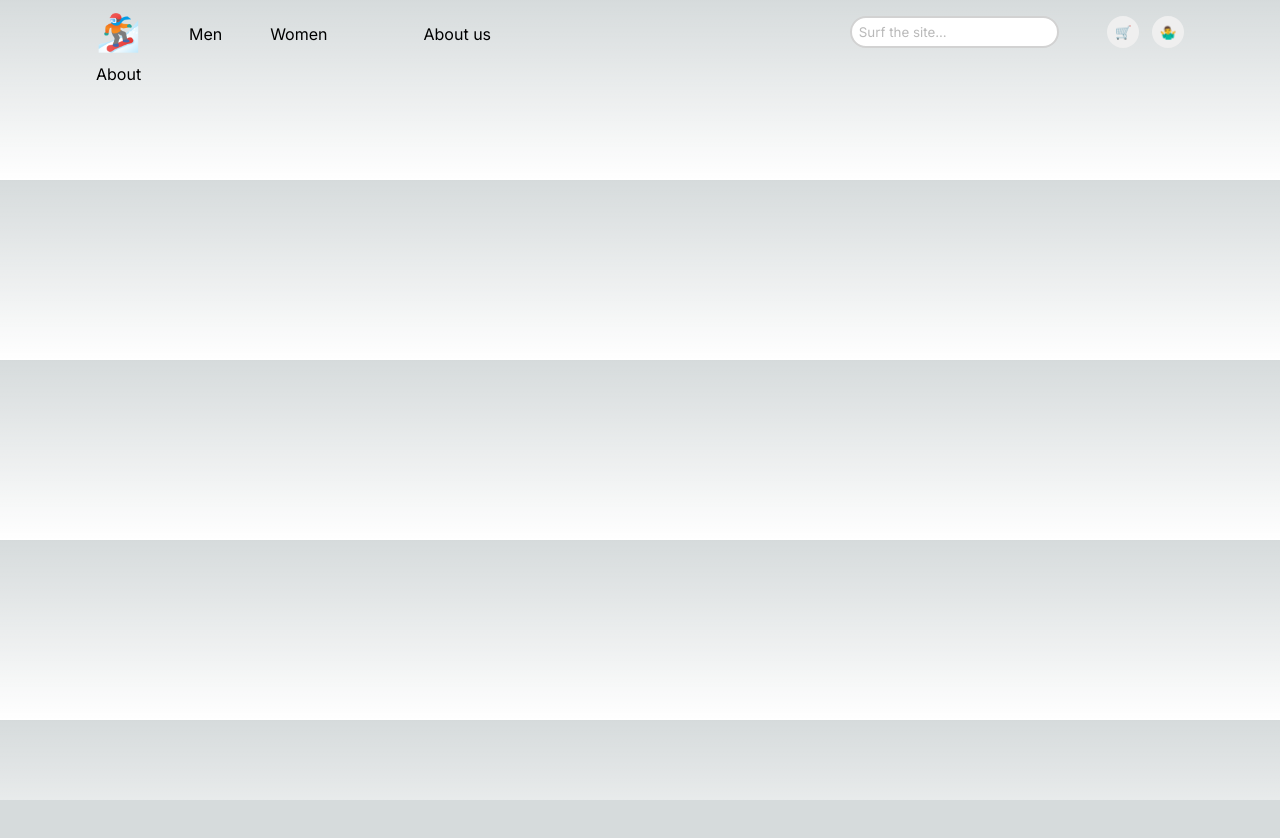
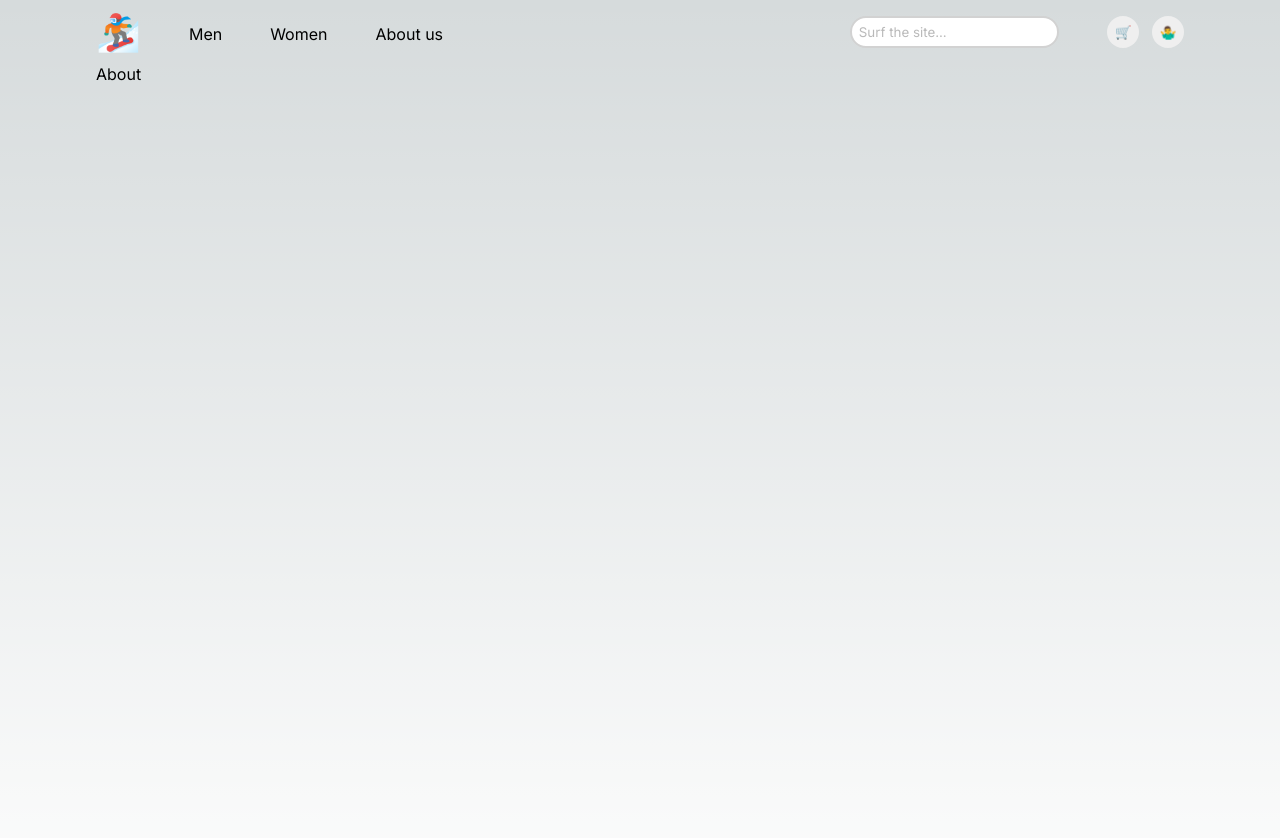
Before and after one commit to Tirlipinpin/e-glide, a Next.js app: page /en/about-us in a window 1280 px wide. Shown: the top 838 px of the page. Before the commit the page ends 800 px from the top, so only its background shows below. Built offline with nearby package versions, Linux system fonts and the light colour scheme.

Commit message:
:lipstick: full height page and space in navbar

```diff
--- a/src/app/[lng]/about-us/page.tsx
+++ b/src/app/[lng]/about-us/page.tsx
@@ -2,9 +2,9 @@ import { FC } from 'react'
 
 const About: FC<{}> = () => {
   return (
-    <div>
+    <main className='page'>
       About
-    </div>
+    </main>
   )
 }
 
--- a/src/app/[lng]/globals.css
+++ b/src/app/[lng]/globals.css
@@ -4,6 +4,10 @@
   padding: 0;
   margin: 0;
   font-family: Inter;
+}
+
+.page {
+  min-height: 100vh;
 }
 
 :root {
--- a/src/app/[lng]/men/page.tsx
+++ b/src/app/[lng]/men/page.tsx
@@ -2,9 +2,9 @@ import { FC } from 'react'
 
 const Men: FC<{}> = () => {
   return (
-    <div>
+    <main className='page'>
       Men
-    </div>
+    </main>
   )
 }
 
--- a/src/app/[lng]/search/page.tsx
+++ b/src/app/[lng]/search/page.tsx
@@ -11,9 +11,9 @@ const Search: FC<{}> = () => {
   console.log('search query', query)
 
   return (
-    <div>
+    <main className='page'>
       Search
-    </div>
+    </main>
   )
 }
 
--- a/src/app/[lng]/women/page.tsx
+++ b/src/app/[lng]/women/page.tsx
@@ -2,9 +2,9 @@ import { FC } from 'react'
 
 const Women: FC<{}> = () => {
   return (
-    <div>
+    <main className='page'>
       Women
-    </div>
+    </main>
   )
 }
 
--- a/src/components/navbar.tsx
+++ b/src/components/navbar.tsx
@@ -31,7 +31,7 @@ export const Navbar: FC<INavbarProps> = async ({ lng }) => {
     <nav className={cx(styles.navbar)}>
       <Link href='/' className={styles.logo}>🏂</Link>
       <div className={styles.modules}>
-        {['men', 'women', 'search', 'about-us'].map((module) => (
+        {['men', 'women', 'about-us'].map((module) => (
           <Link
             className={styles.module}
             data-name={module}
```
